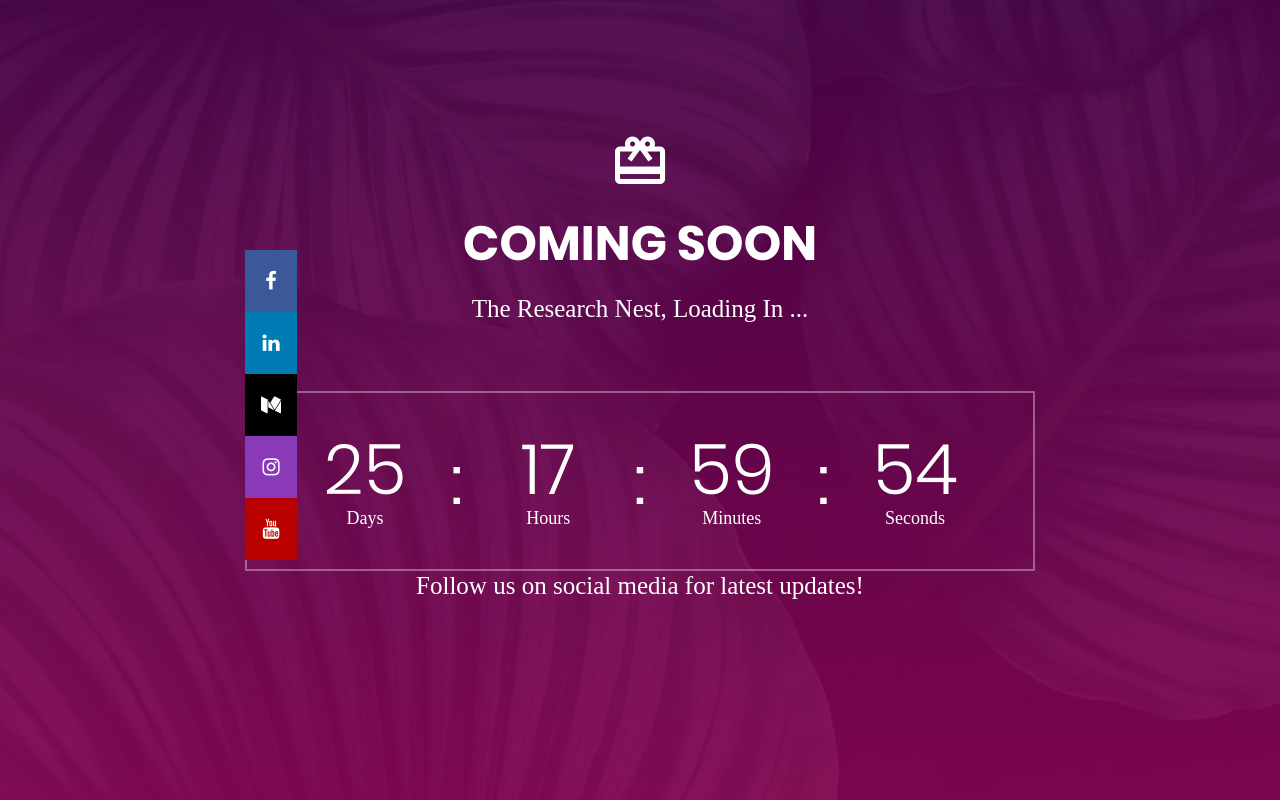
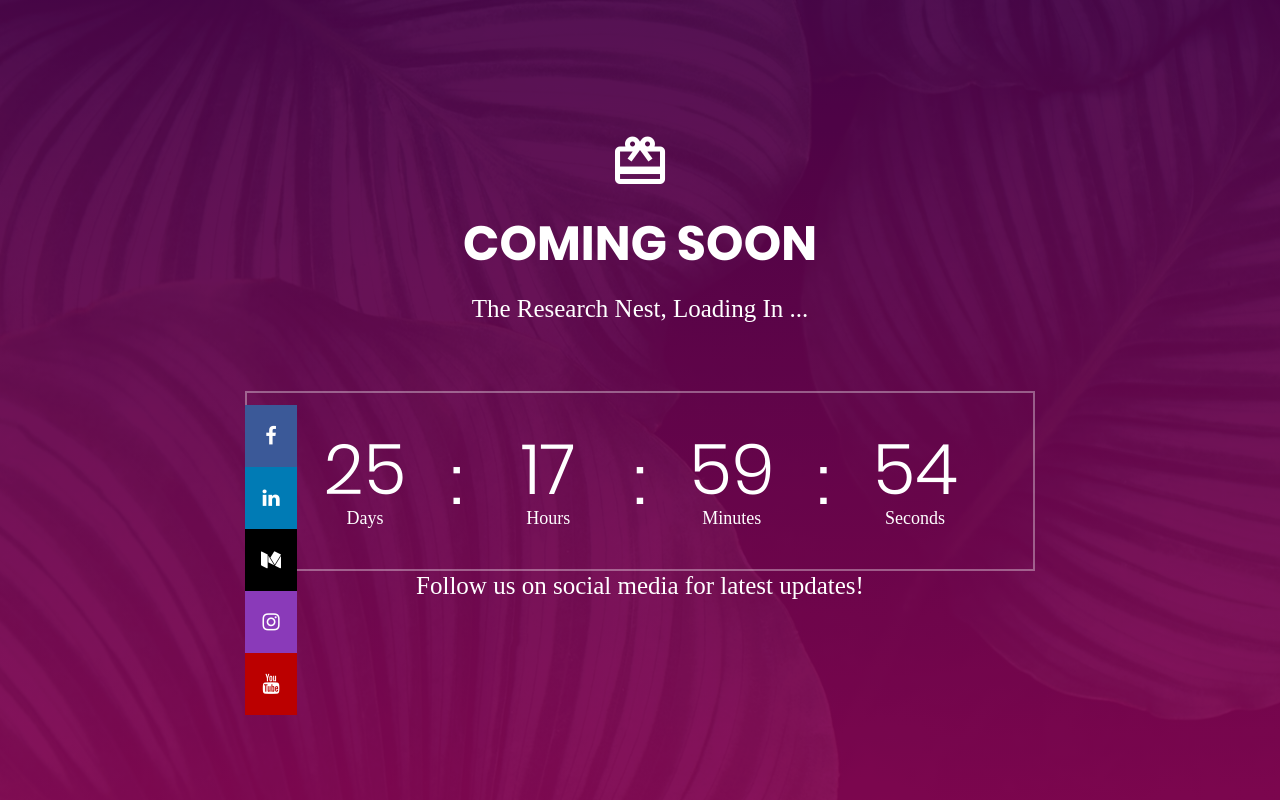
Before and after one commit to The-Research-Nest/The-Research-Nest.github.io, a PHP site: page / in a window 1280 px wide. Run offline with PHP 8.4, Linux system fonts and the light colour scheme; some web fonts are replaced.

Commit message:
first commit

```diff
--- a/css/main.css
+++ b/css/main.css
@@ -539,9 +539,9 @@
 .icon-bar {
   position: fixed;
   bottom: 30%;
-  -webkit-transform: translateY(0%);
-  -ms-transform: translateY(0%);
-  transform: translateY(0%);
+  -webkit-transform: translateY(50%);
+  -ms-transform: translateY(50%);
+  transform: translateY(50%);
 }
 
 /* Style the icon bar links */
```
